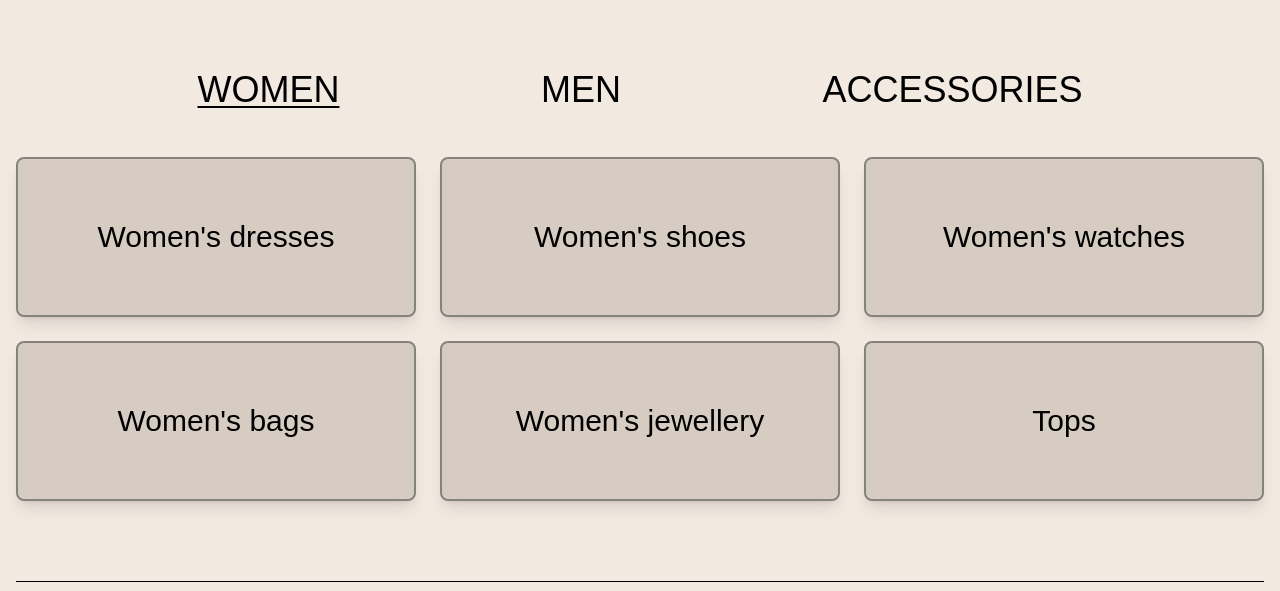
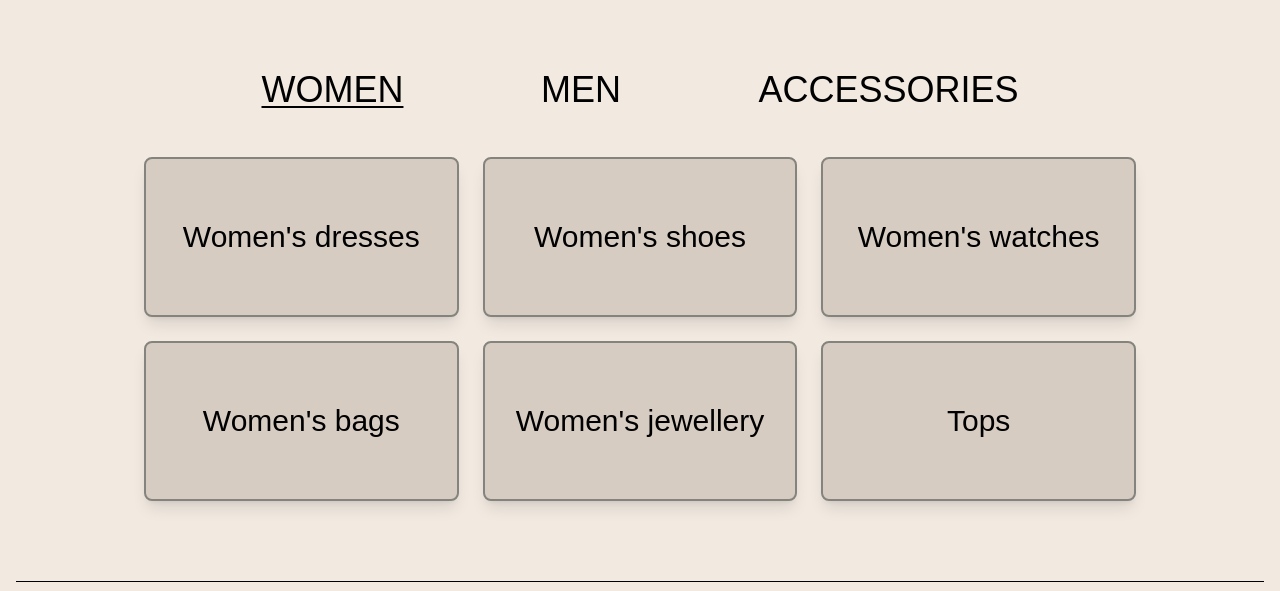
Before and after one commit to Judy-P-Eldh/fashion-e-commerce, a Next.js app: page /collections/women in a window 1280 px wide. Shown: the part 137-728 px from the top of the page. Built offline with nearby package versions, Linux system fonts and the light colour scheme; a web font is replaced by a local one.

Commit message:
added max width

```diff
--- a/app/collections/[selectedCollection]/page.tsx
+++ b/app/collections/[selectedCollection]/page.tsx
@@ -11,7 +11,7 @@ export default async function CollectionPage({
   let { selectedCollection = "women" } = await params;
 
   return (
-    <div className="content-grid mt-5">
+    <div className="content-grid place-self-center max-w-5xl mt-5 ">
       <section className="content flex justify-evenly gap-5 flex-wrap uppercase">
         {Object.keys(collections).map((collection) => {
           return (
```
